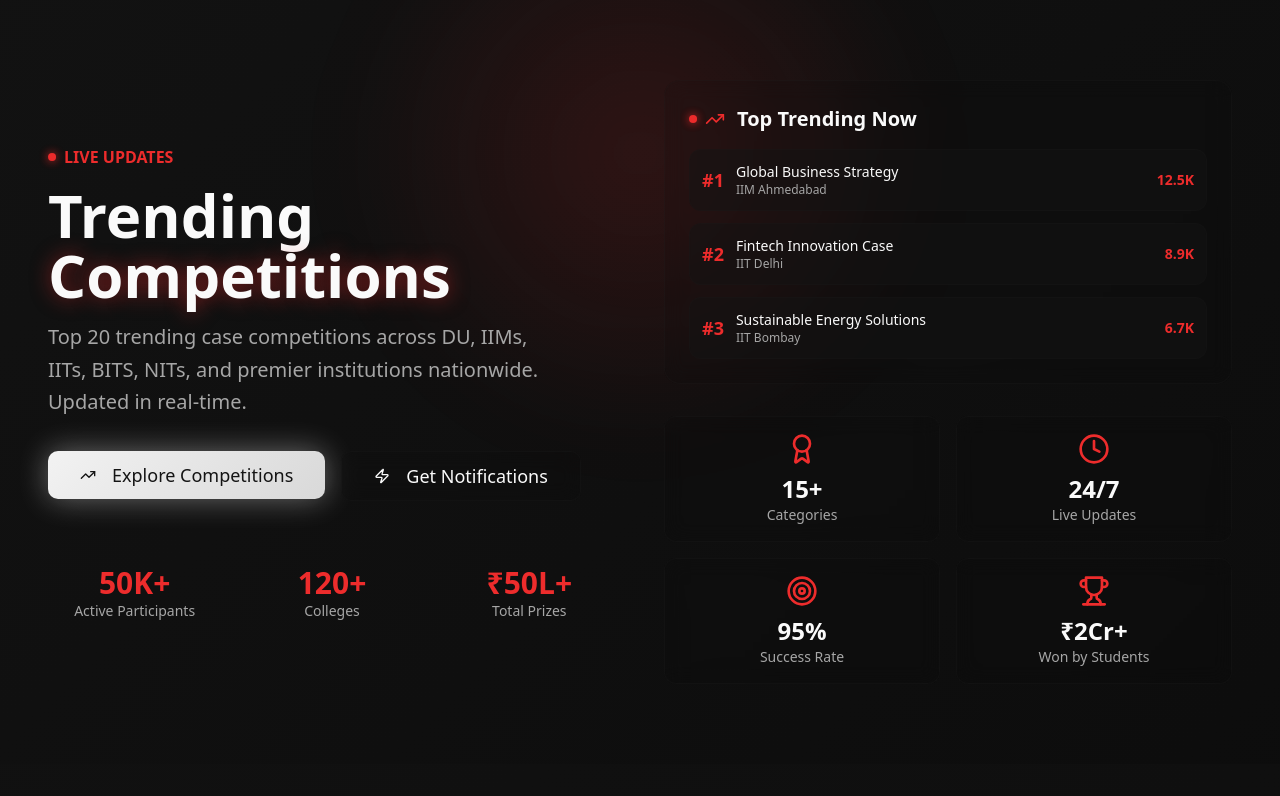
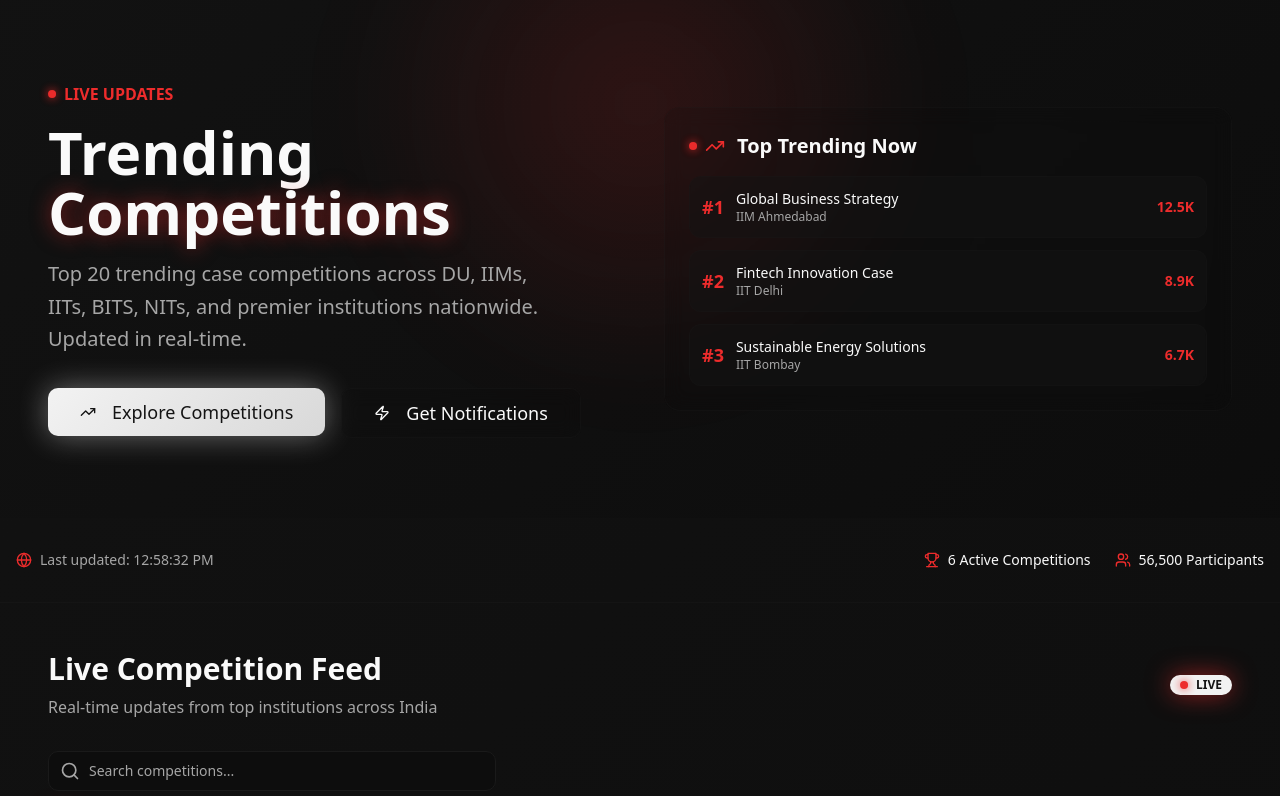
Before and after one commit to shagunsrcc/trendace-dash, a React (Vite) app: page / in a window 1280 px wide. Shown: the top 796 px of the page. Built offline with nearby package versions, Linux system fonts and the light colour scheme.

Commit message:
Remove statistics
Remove the statistics section from the homepage.
This includes removing the "Live Trending Competitions Widget" and the "Quick Stats Grid".
The changes were made in `src/pages/Index.tsx`.

```diff
--- a/src/pages/Index.tsx
+++ b/src/pages/Index.tsx
@@ -3,7 +3,7 @@ import { Button } from "@/components/ui/button";
 import { Badge } from "@/components/ui/badge";
 import { CompetitionCard } from "@/components/CompetitionCard";
 import { FilterBar } from "@/components/FilterBar";
-import { TrendingUp, Zap, Trophy, Users, Globe, Award, Clock, Target } from "lucide-react";
+import { TrendingUp, Zap, Trophy, Users, Globe } from "lucide-react";
 
 // Mock data for competitions
 const mockCompetitions = [
@@ -160,20 +160,6 @@ const Index = () => {
                 </Button>
               </div>
 
-              <div className="grid grid-cols-3 gap-6 pt-8">
-                <div className="text-center">
-                  <div className="text-3xl font-bold text-accent">50K+</div>
-                  <div className="text-sm text-muted-foreground">Active Participants</div>
-                </div>
-                <div className="text-center">
-                  <div className="text-3xl font-bold text-accent">120+</div>
-                  <div className="text-sm text-muted-foreground">Colleges</div>
-                </div>
-                <div className="text-center">
-                  <div className="text-3xl font-bold text-accent">₹50L+</div>
-                  <div className="text-sm text-muted-foreground">Total Prizes</div>
-                </div>
-              </div>
             </div>
 
             <div className="space-y-8 relative">
@@ -204,29 +190,6 @@ const Index = () => {
                 </div>
               </div>
 
-              {/* Quick Stats Grid */}
-              <div className="grid grid-cols-2 gap-4">
-                <div className="glass-effect rounded-xl p-4 text-center">
-                  <Award className="w-8 h-8 text-accent mx-auto mb-2" />
-                  <div className="text-2xl font-bold text-foreground">15+</div>
-                  <div className="text-sm text-muted-foreground">Categories</div>
-                </div>
-                <div className="glass-effect rounded-xl p-4 text-center">
-                  <Clock className="w-8 h-8 text-accent mx-auto mb-2" />
-                  <div className="text-2xl font-bold text-foreground">24/7</div>
-                  <div className="text-sm text-muted-foreground">Live Updates</div>
-                </div>
-                <div className="glass-effect rounded-xl p-4 text-center">
-                  <Target className="w-8 h-8 text-accent mx-auto mb-2" />
-                  <div className="text-2xl font-bold text-foreground">95%</div>
-                  <div className="text-sm text-muted-foreground">Success Rate</div>
-                </div>
-                <div className="glass-effect rounded-xl p-4 text-center">
-                  <Trophy className="w-8 h-8 text-accent mx-auto mb-2" />
-                  <div className="text-2xl font-bold text-foreground">₹2Cr+</div>
-                  <div className="text-sm text-muted-foreground">Won by Students</div>
-                </div>
-              </div>
             </div>
           </div>
         </div>
```
